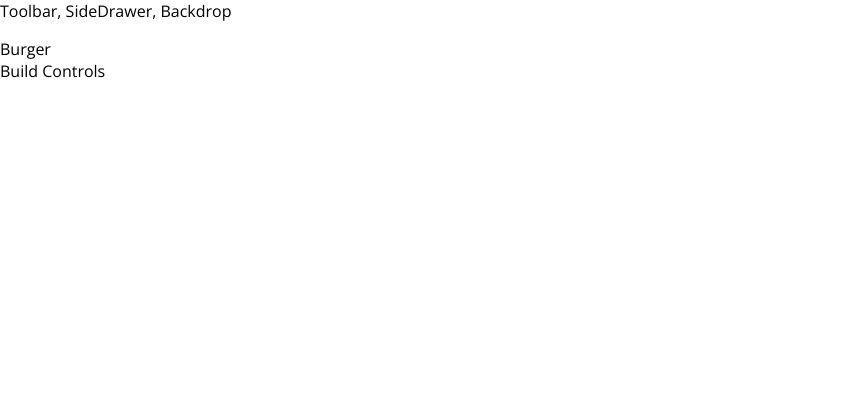
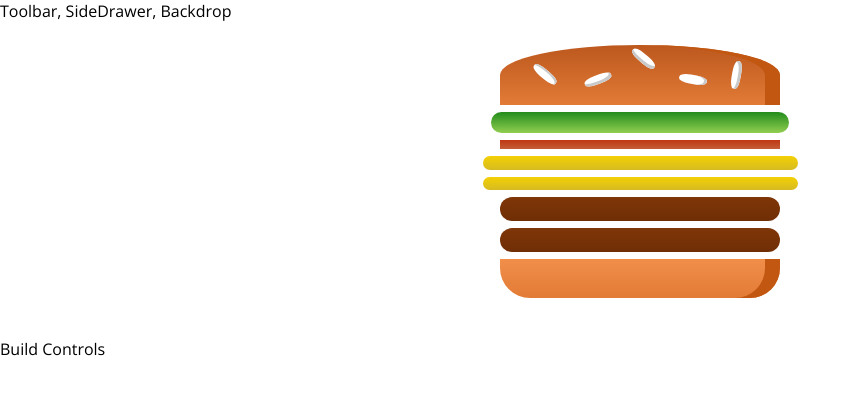
Before and after one commit to annetteong29/burger-builder-repo, a React (Create React App) app: page / in a window 1280 px wide. Shown: the top 394 px of the page, without its empty margins (0-861 px from the left). Built offline with nearby package versions, Linux system fonts and the light colour scheme.

Commit message:
Dynamically output burger components

```diff
--- a/src/components/Burger/Burger.js
+++ b/src/components/Burger/Burger.js
@@ -0,0 +1,27 @@
+import React from 'react';
+import classes from './Burger.module.css';
+import BurgerIngredient from './BurgerIngredient/BurgerIngredient';
+
+const burger = (props) => {
+    // transform an object of key-value pairs into an array of burger ingredients
+    // where key is type of object and value is number of values
+    //
+    // Object.keys() returns keys of object passed in
+    // result is ['salad', 'bacon', 'cheese', 'meat'] from BurgerBuilder
+    const transformedIngredients = Object.keys(props.ingredients)
+        .map(igKey => {
+            return [...Array(props.ingredients[igKey])]
+                .map((_, i) => {
+                    return <BurgerIngredient key={igKey + i} type={igKey} />
+                });
+        });
+    return (
+        <div className={classes.Burger}>
+            <BurgerIngredient type="bread-top"/>
+            {transformedIngredients}
+            <BurgerIngredient type="bread-bottom"/>
+        </div>
+    );
+};
+
+export default burger;
--- /dev/null
+++ b/src/components/Burger/Burger.module.css
@@ -0,0 +1,31 @@
+.Burger {
+    width: 100%;
+    margin: auto;
+    height: 250px;
+    overflow: scroll;
+    text-align: center;
+    font-weight: bold;
+    font-size: 1.2rem;
+}
+
+@media (min-width: 1000px) and (min-height: 700px) {
+    .Burger {
+        width: 700px;
+        height: 600px;
+    }
+}
+
+@media (min-width: 500px) and (min-height: 401px) {
+    .Burger {
+        width: 450px;
+        height: 400px;
+    }
+}
+
+/* portrait mode */
+@media (min-width: 500px) and (min-height: 400px) {
+    .Burger {
+        width: 350px;
+        height: 300px;
+    }
+}
--- a/src/containers/BurgerBuilder/BurgerBuilder.js
+++ b/src/containers/BurgerBuilder/BurgerBuilder.js
@@ -1,19 +1,33 @@
 import React, {Component} from 'react';
 import Aux from '../../hoc/Aux';
+import Burger from '../../components/Burger/Burger';
 
 class BurgerBuilder extends Component {
+    // constructor(props) {
+    //     super(props);
+    //     this.state = {}
+
+    state = {
+        ingredients: {
+            salad: 1,
+            bacon: 1,
+            cheese: 2,
+            meat: 2
+        }
+    }
+
     render() {
         return (
             <Aux>
                 <div>
-                    Burger
+                    <Burger ingredients={this.state.ingredients}/>
                 </div>
                 <div>
                     Build Controls
                 </div>
             </Aux>
         );
-    }
+    };
 }
 
 export default BurgerBuilder;
```
Also changed, not shown: src/components/Burger/BurgerIngredient/BurgerIngredient.js (+6 -1 lines).
